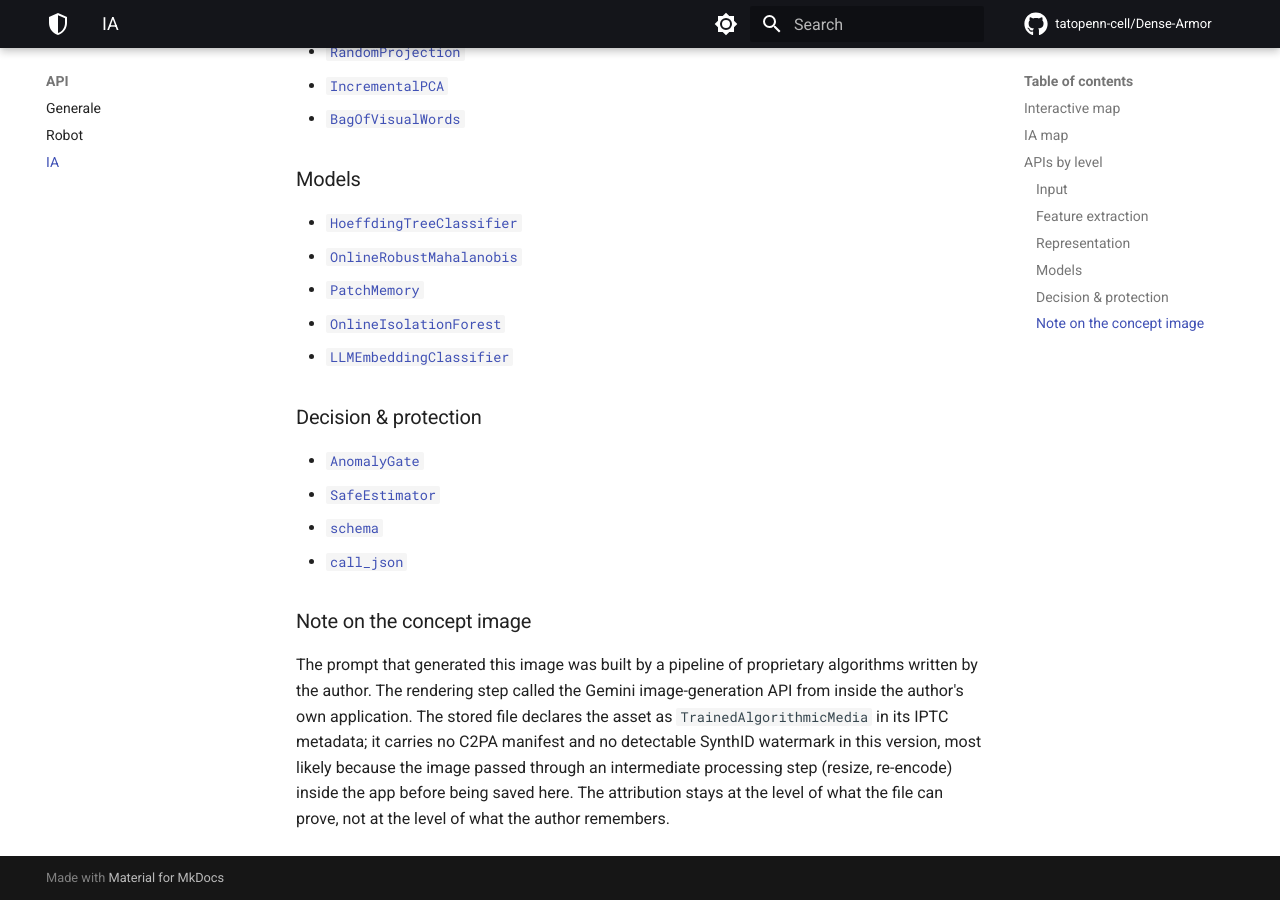
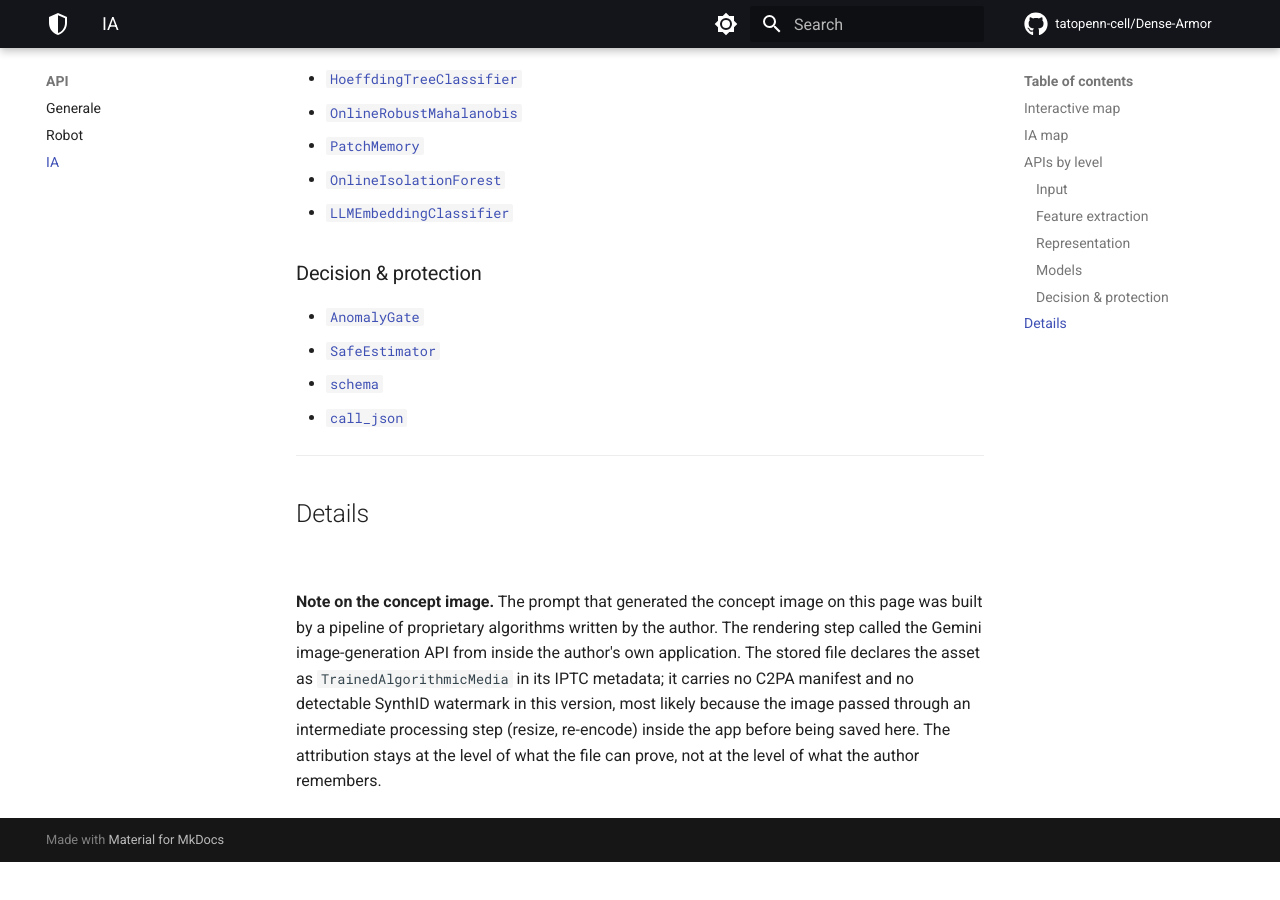
Before and after one commit to tatopenn-cell/Dense-Armor, an MkDocs documentation site: the page built from docs/api/ai.md, in a window 1280 px wide and 900 px high, scrolled down 2848 px. Built offline with MkDocs 1.6.1 and Material for MkDocs 9.7.7, drawn with Linux system fonts in a browser that asks for light colours; comment, search, counter and statistics services are not loaded; after the commit the page ends 3710 px from its top, so only the background shows below that; some of the changed text lies outside the part shown.

Commit message:
docs/api/ai: move the image note to a Details section
The note on the provenance of the concept image belongs in
Details at the bottom of the page, not next to the map.

```diff
--- a/docs/api/ai.md
+++ b/docs/api/ai.md
@@ -9,8 +9,6 @@ representations and models, to the decision and protection layer.
 Clicca una zona dell'immagine per leggere cosa fa e quali API la riguardano. Il pannello a destra non copre l'immagine: si aggiorna a ogni click.
 
 <iframe src="../assets/api/ai_interactive.html" style="width:100%;height:820px;border:0" loading="lazy"></iframe>
-
-*Concept image: the prompt is produced by the author's own algorithms; the rendering was done with the Gemini image generator inside the author's application. The file declares `TrainedAlgorithmicMedia` (IPTC standard) but carries no C2PA manifest and no SynthID watermark in the version stored in this repository, because the image passed through an intermediate processing step.*
 
 
 ## IA map
@@ -59,6 +57,22 @@ Rotate with the mouse, hover a node to see its level and the guide.
 - [`schema`](../api/general.md)
 - [`call_json`](../api/general.md)
 
-### Note on the concept image
+---
 
-The prompt that generated this image was built by a pipeline of proprietary algorithms written by the author. The rendering step called the Gemini image-generation API from inside the author's own application. The stored file declares the asset as `TrainedAlgorithmicMedia` in its IPTC metadata; it carries no C2PA manifest and no detectable SynthID watermark in this version, most likely because the image passed through an intermediate processing step (resize, re-encode) inside the app before being saved here. The attribution stays at the level of what the file can prove, not at the level of what the author remembers.
+## Details
+
+<sub>
+
+**Note on the concept image.**
+The prompt that generated the concept image on this page was built by a
+pipeline of proprietary algorithms written by the author. The rendering
+step called the Gemini image-generation API from inside the author's own
+application. The stored file declares the asset as
+`TrainedAlgorithmicMedia` in its IPTC metadata; it carries no C2PA
+manifest and no detectable SynthID watermark in this version, most
+likely because the image passed through an intermediate processing step
+(resize, re-encode) inside the app before being saved here. The
+attribution stays at the level of what the file can prove, not at the
+level of what the author remembers.
+
+</sub>
```
